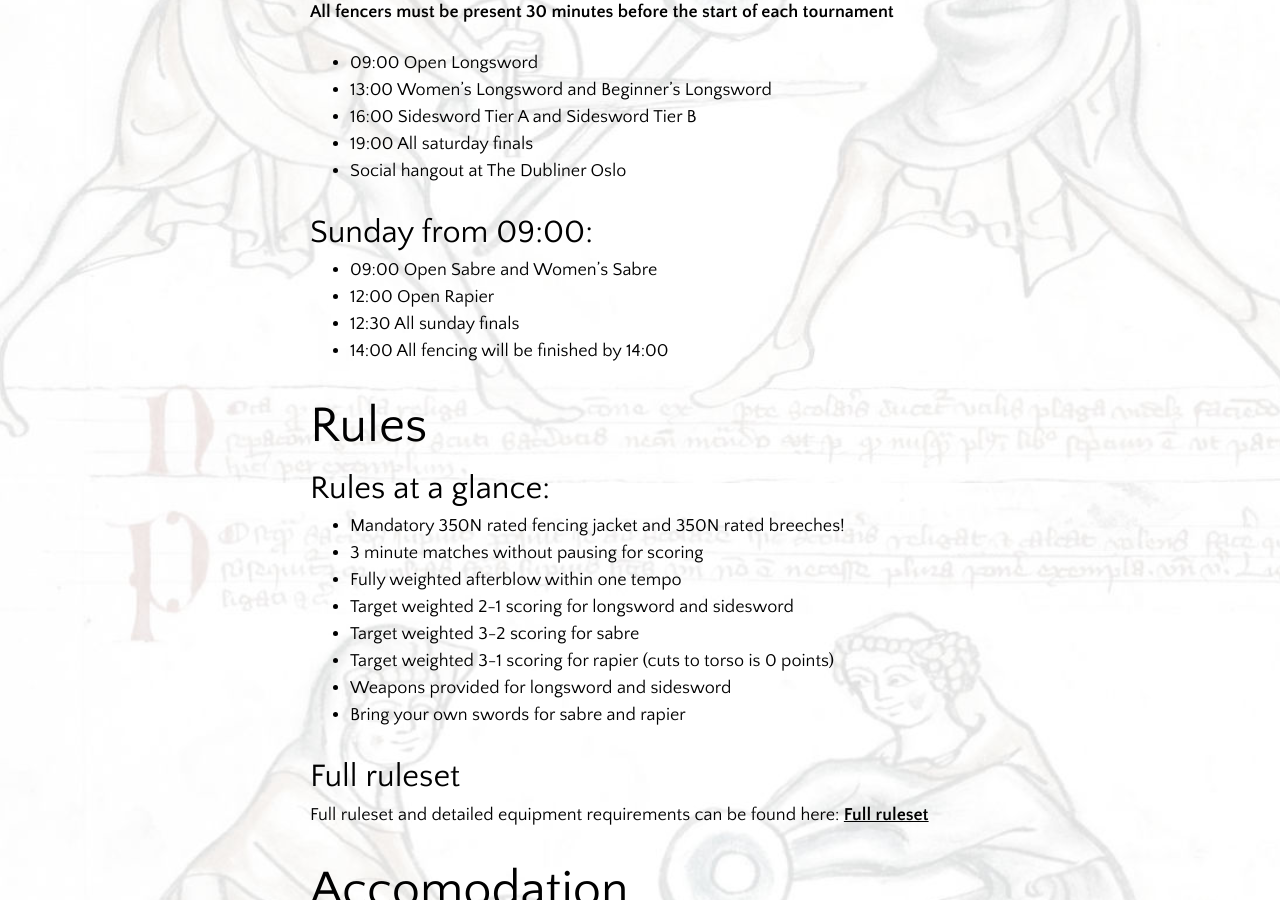
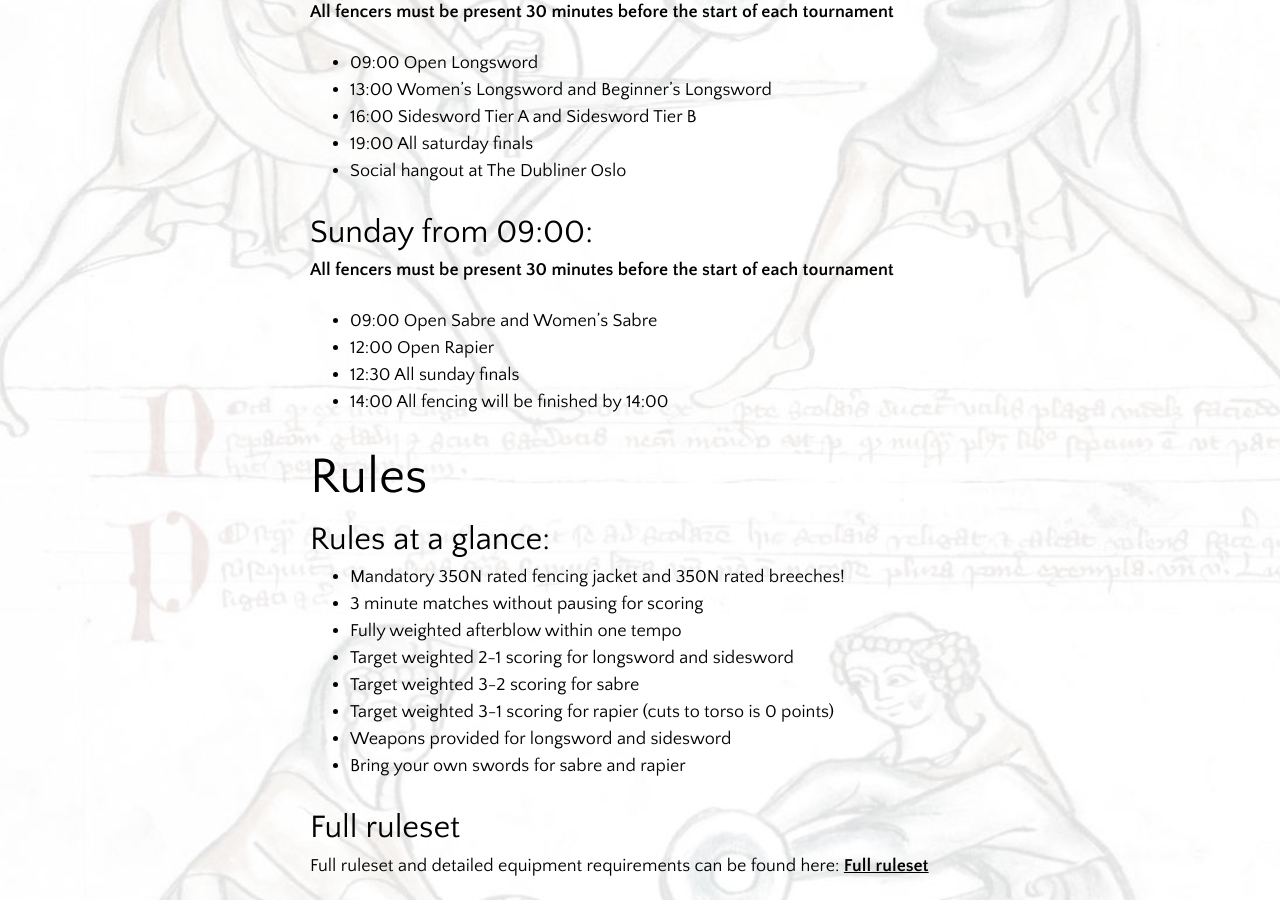
Before and after one commit to frieduellister/frieduellister.github.io, a Jekyll site: the page built from pages/oslo-penguin-cup/oslo-penguin-cup-2025.md, in a window 1280 px wide and 900 px high, scrolled down 1317 px. Built offline with Jekyll 4.4.1, drawn with Linux system fonts in a browser that asks for light colours.

Commit message:
opc Fencer info

```diff
--- a/pages/oslo-penguin-cup/oslo-penguin-cup-2025.md
+++ b/pages/oslo-penguin-cup/oslo-penguin-cup-2025.md
@@ -34,8 +34,8 @@ If you have any questions or requests you can send us an email on post@frieduell
 
 ### Saturday from 09:00:
 
+
 **All fencers must be present 30 minutes before the start of each tournament**
-
 - 09:00 Open Longsword
 - 13:00 Women's Longsword and Beginner's Longsword
 - 16:00 Sidesword Tier A and Sidesword Tier B
@@ -44,6 +44,8 @@ If you have any questions or requests you can send us an email on post@frieduell
 
 ### Sunday from 09:00:
 
+
+**All fencers must be present 30 minutes before the start of each tournament**
 - 09:00 Open Sabre and Women's Sabre
 - 12:00 Open Rapier
 - 12:30 All sunday finals
```
